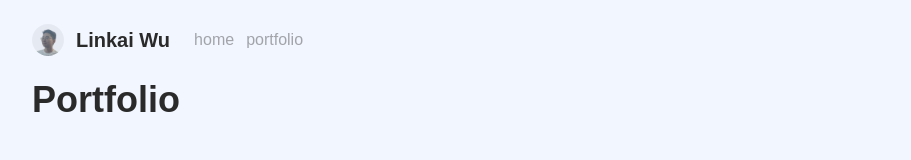
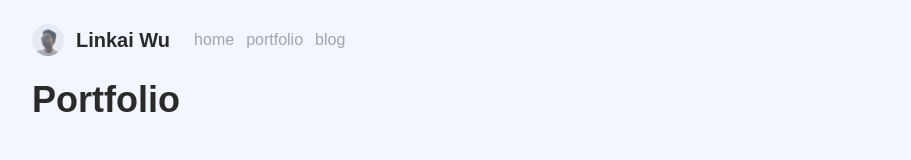
Before and after one commit to linkai101/site-v4, a Next.js app: page /portfolio in a window 1280 px wide. Shown: the top 160 px of the page, without its empty margins (184-1095 px from the left). Built offline with nearby package versions, Linux system fonts and the light colour scheme; a web font is replaced by a local one.

Commit message:
Ignore ts error :)

```diff
--- a/app/Navbar.tsx
+++ b/app/Navbar.tsx
@@ -9,8 +9,8 @@ export default function Navbar() {
   const showLogo = usePathname() !== '/';
   const onPrimary = usePathname() === '/';
 
-  return <nav className="absolute top-0 w-full z-40"> {/*bg-theme-background/90 backdrop-blur-sm*/}
-    <div className={`container max-w-4xl px-6 py-6 pb-2 flex items-center ${onPrimary ? 'text-theme-onPrimary' : 'text-theme-onBackground'}`}>
+  return <nav className="absolute top-0 w-full z-40">
+    <div className={`container max-w-4xl px-6 py-6 pb-2 flex items-center overflow-x-auto ${onPrimary ? 'text-theme-onPrimary' : 'text-theme-onBackground'}`}>
       <div className="pr-6">
         <Link href="/">
           <div className="flex items-center">
@@ -56,6 +56,12 @@ export default function Navbar() {
             portfolio
           </li>
         </Link>
+
+        <Link href="/blog">
+          <li className={`${onPrimary ? 'hover:text-theme-onPrimary' : 'hover:text-theme-onBackground'} hover:drop-shadow-sm cursor-pointer transition duration-200 ease-out hover:ease-in`}>
+            blog
+          </li>
+        </Link>
       </ul>
     </div>
   </nav>;
--- a/app/portfolio/page.tsx
+++ b/app/portfolio/page.tsx
@@ -56,7 +56,8 @@ const projects: {
   },
 };
 
-export default function PortfolioPage({ searchParams }: { searchParams: { [key: string]: string } }) {
+// @ts-ignore
+export default function PortfolioPage({ searchParams }: { searchParams: { project?: string } }) {
   const { project } = searchParams;
   const router = useRouter();
 
```
